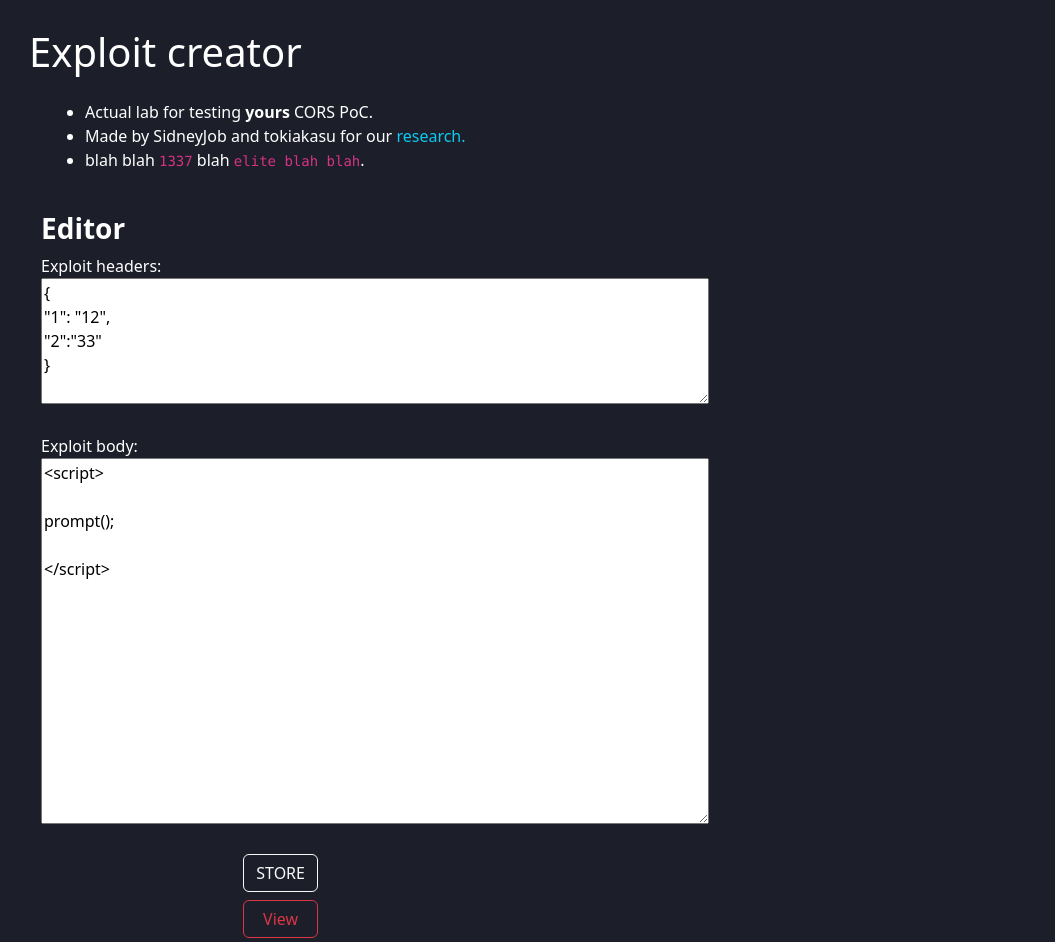
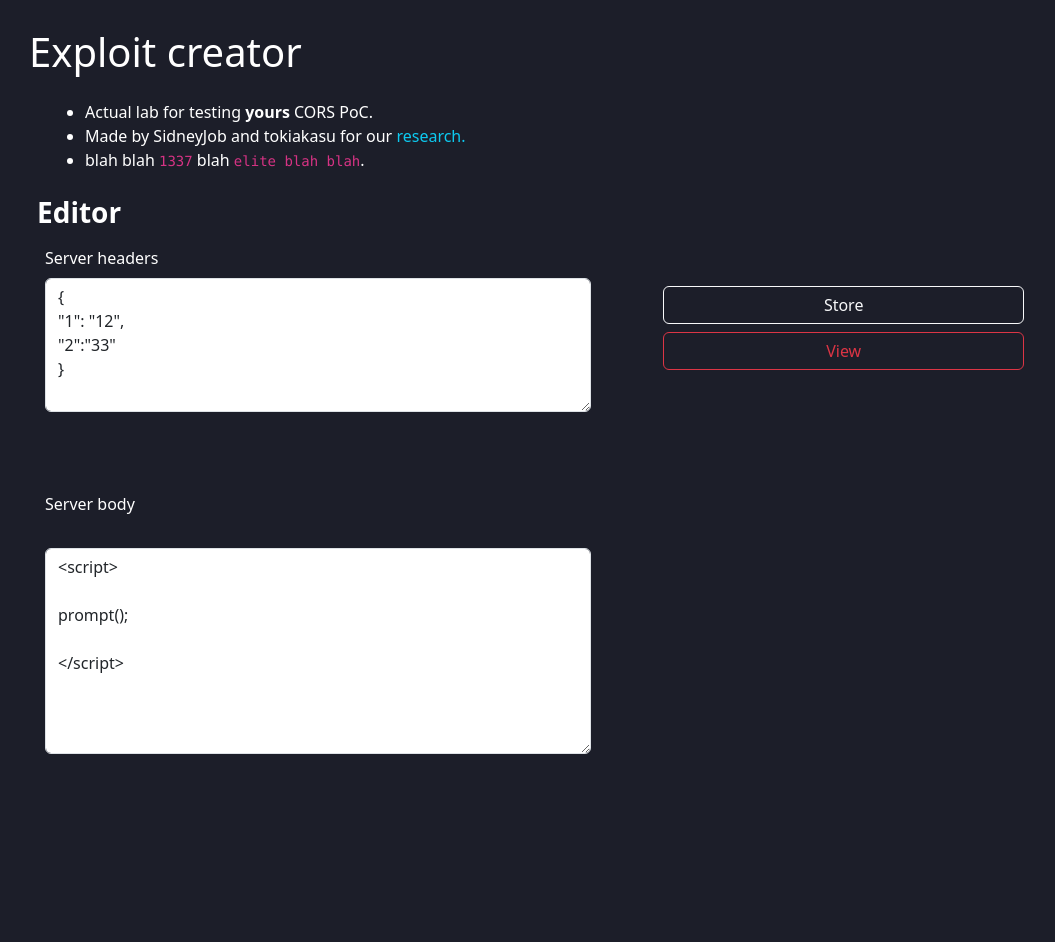
Before and after one commit to SidneyJob/CSTL, a Flask app: page /edit in a window 1280 px wide. Shown: the part 74-1016 px from the top of the page, without its empty margins (45-1100 px from the left). After the commit the page ends 828 px from the top, so only its background shows below. Run offline with Flask 3, Linux system fonts and the light colour scheme; some libraries are stand-ins or nearby versions.

Commit message:
Place buttons to the right of the form in edit.html

```diff
--- a/app/templates/edit.html
+++ b/app/templates/edit.html
@@ -4,7 +4,6 @@
 <div class="container mt-4 p-1 text-start text-white">
     <div class="row">
         <h1>Exploit creator</h1>
-    </div>
         <div class="col-6 ms-4 mt-3">
             <ul>
                 <li>Actual lab for testing <b>yours</b> CORS PoC.</li>
@@ -12,29 +11,33 @@
                 <li>blah blah <code>1337</code> blah <code>elite blah blah</code>.</li>
             </ul>
         </div>
-
-    <br>
-
-    <div class="container">
-        <form id="Editor" action="/edit" method="POST" style="max-width: unset">
+        <div class="container mx-2 mt-2">
+            <form id="Editor" action="/edit" method="POST">
+                <div class="form-group row">
                     <h3><b>Editor</b></h3>
 
-            <label>Exploit headers:</label><br>
-            <textarea rows="5" cols="70" name="Headers">{{headers}}</textarea><br><br>
+                    <div class="col-6 mt-2">
+                        <div class="d-grid gap-2">
+                            <div class="d-grid gap-2 ms-2 mb-3">
+                                <label for="headers-text">Server headers</label>
+                                <textarea placeholder="Type in your exploit headers here" id="headers-text" class="form-control" rows="5" cols="50" name="Headers">{{headers}}</textarea><br><br>
+                            </div>
+                            <div class="d-grid gap-1 ms-2 mb-3">
+                                <label for="body-text">Server body</label><br>
+                                <textarea placeholder="Type in your exploit body here" id="body-text" class="form-control" rows="8" cols="50" name="Body">{{body}}</textarea><br><br>
+                            </div>
+                        </div>
+                    </div>
 
-            <label>Exploit body:</label><br>
-            <textarea rows="15" cols="70" name="Body">{{body}}</textarea><br><br>
-            <div class="col-4">
-                <div class="col-lg-6 col-xxl-6 mx-auto">
-                    <div class="d-grid gap-2 justify-content-end">
-                        <button name="action" value="Store" class="btn btn-outline-light">STORE</button>
+                    <div class="col-4 mt-5 ms-5">
+                        <div class="d-grid gap-2">
+                            <button name="action" value="Store" class="btn btn-outline-light">Store</button>
                             <button name="action" value="View" class="btn btn-outline-danger">View</button>
                         </div>
                     </div>
                 </div>
-
             </form>
         </div>
     </div>
-
+</div>
 {% endblock %}
```
Lines whose indentation alone changed are shown as unchanged.
